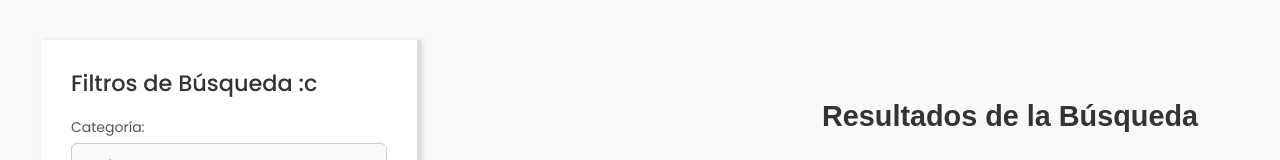
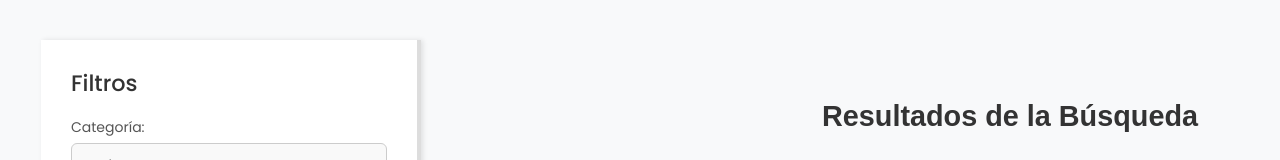
Before and after one commit to day4na08/MG_FRONTEND, a React (Create React App) app: page /Catalog in a window 1280 px wide. Shown: the part 353-513 px from the top of the page. Built offline with nearby package versions, Linux system fonts and the light colour scheme; no server answers.

Commit message:
prueba vercel

```diff
--- a/src/components/Catalogo/Filtros.jsx
+++ b/src/components/Catalogo/Filtros.jsx
@@ -16,7 +16,7 @@ function Filtros({ filtros, setFiltros }) {
 
   return (
     <div className="filtros-container">
-      <h3>Filtros de Búsqueda :c</h3>
+      <h3>Filtros</h3>
 
       <label>
         <span>Categoría: </span>
```
